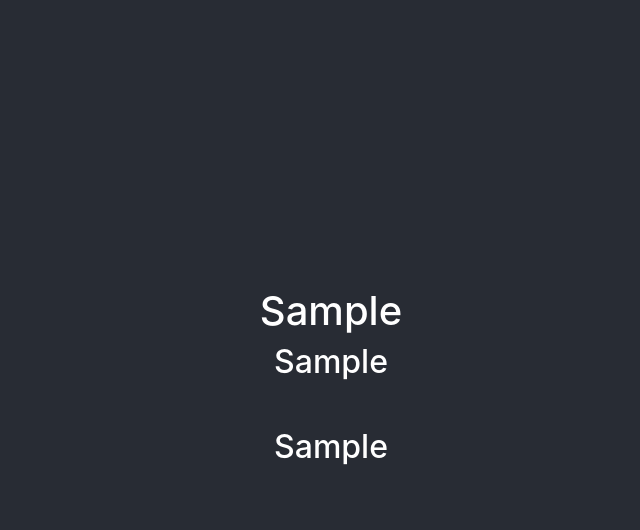
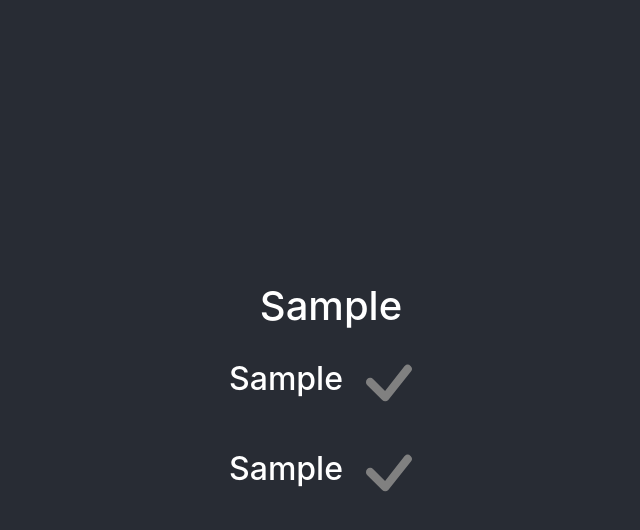
Before and after one commit to educorzo/Tasky, a React app: page / in a window 1280 px wide. Both pictures are taken after typing "Sample", "Sample", "Sample" into the empty fields and a click on the button "Done". Shown: the top 530 px of the page, without its empty margins (309-949 px from the left). Built offline with nearby package versions, Linux system fonts and the light colour scheme.

Commit message:
Adding checkpoint icon

```diff
--- a/src/Checkpoint.js
+++ b/src/Checkpoint.js
@@ -1,12 +1,25 @@
-import React from 'react';
+import React, { useState } from 'react';
 import PropTypes from 'prop-types';
+import { Check } from 'react-bootstrap-icons';
 
 export default function Checkpoint(props) {
+  let [marked, setMarked] = useState(false);
+  let [color, setColor] = useState('grey');
+
+  function changeStatus() {
+    if (!marked) {
+      setColor('green');
+    } else {
+      setColor('grey');
+    }
+
+    setMarked(!marked);
+  }
+
   return (
     <div>
-      <h2 key={props.checkpointId}>{props.title}</h2>
-      <svg className='bi bi-alert-triangle text-success' width='32' height='32'
-        viewBox='0 0 20 20' fill='currentColor' xmlns='http://www.w3.org/2000/svg' />
+      <h2 key={props.checkpointId} className='d-inline'>{props.title}</h2>
+      <Check color={color} size={90} title='check' className='d-inline' onClick={changeStatus}/>
     </div>
   );
 }
```
Also changed, not shown: 1 other file (tests, documents, lock files or other folders).
